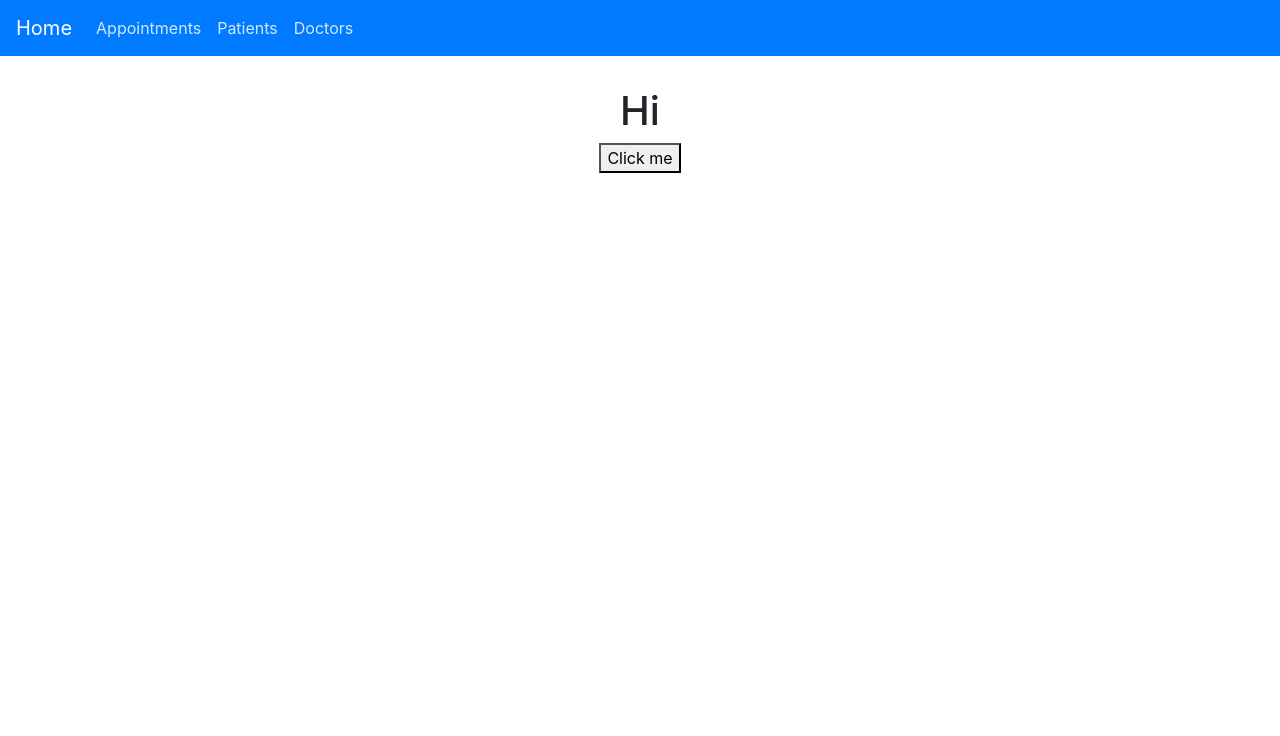
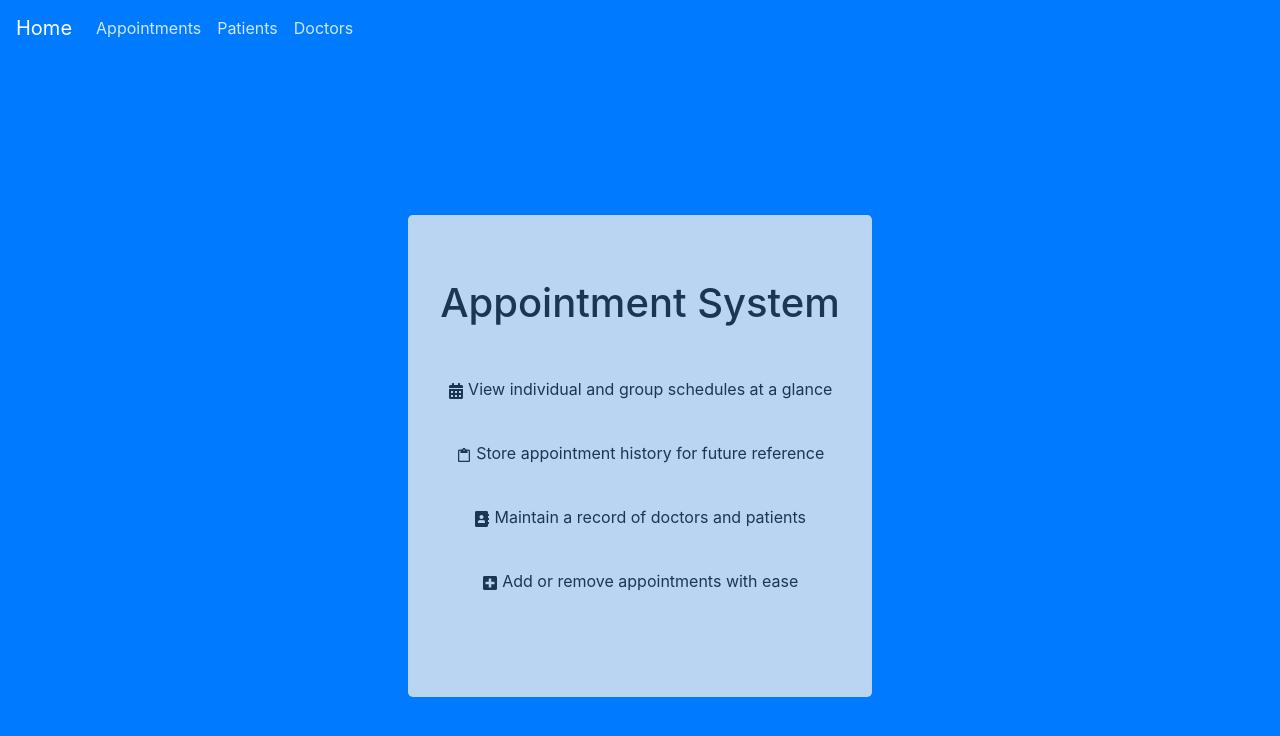
Before and after one commit to neelb99/physio, a React (Create React App) app in the folder client/: page / in a window 1280 px wide. Shown: the top 736 px of the page. Built offline with nearby package versions, Linux system fonts and the light colour scheme.

Commit message:
home page

```diff
--- a/client/package.json
+++ b/client/package.json
@@ -8,6 +8,7 @@
     "react": "^16.9.0",
     "react-date-picker": "^7.8.1",
     "react-dom": "^16.9.0",
+    "react-icons": "^3.7.0",
     "react-router-dom": "^5.0.1",
     "react-scripts": "3.1.1",
     "react-spring": "^8.0.27"
--- a/client/src/components/Home.js
+++ b/client/src/components/Home.js
@@ -1,19 +1,24 @@
 import React from 'react';
-import {useSpring, animated} from 'react-spring';
+import {FaCalendarAlt,FaAddressBook,FaPlusSquare} from "react-icons/fa";
+import {IoMdClipboard} from 'react-icons/io'
 
 
 
 function Home(){
-    const props = useSpring({
-        opacity:1,
-        from: {opacity:0}
-    })
+    return (
+    <div className="container-fluid-home bg-primary">
+        <div className="jumbotron">
+            <h1>Appointment System</h1>
+            <p><FaCalendarAlt/> View individual and group schedules at a glance</p>
+            <br />
+            <p><IoMdClipboard/> Store appointment history for future reference</p>
+            <br />
+            <p><FaAddressBook/> Maintain a record of doctors and patients</p>
+            <br />
+            <p><FaPlusSquare/> Add or remove appointments with ease</p>
+            <br />
 
-
-    return (
-    <div className="container-fluid">
-        <animated.h1 style={props} onMouseOver={()=>console.log("hi")}>Hi</animated.h1>
-        <button onClick={()=>props.opacity.value}>Click me</button>
+        </div>
     </div>
     );
 }
--- a/client/src/css/App.css
+++ b/client/src/css/App.css
@@ -8,10 +8,11 @@
 
 .navbar{
     width:100vw;
-    margin-bottom: 30px;
+
 }
 
 .container-fluid{
+    margin-top:30px;
     display: flex;
     flex-direction: column;
     align-items: center;
@@ -19,6 +20,7 @@
 }
 
 .container-fluid-date{
+    margin-top:30px;
     display: flex;
     flex-direction: column;
     align-items: center;
@@ -55,4 +57,30 @@ form input{
 body,html{
     max-width: 100vw;
     overflow-x: hidden;
+    min-height: 100vh;
 }
+
+.container-fluid-home{
+    display:flex;
+    justify-content: center;
+    align-items: center;
+    min-height: 100vh;
+    width: 100%;
+}
+
+.jumbotron{
+    margin:0;
+    opacity: 0.8;
+    display: flex;
+    flex-direction: column;
+    align-items: center;
+}
+
+#root{
+    min-height: 100vh;
+
+}
+
+h1{
+    margin-bottom: 50px;
+}
```
Also changed, not shown: 1 other file (tests, documents, lock files or other folders).
